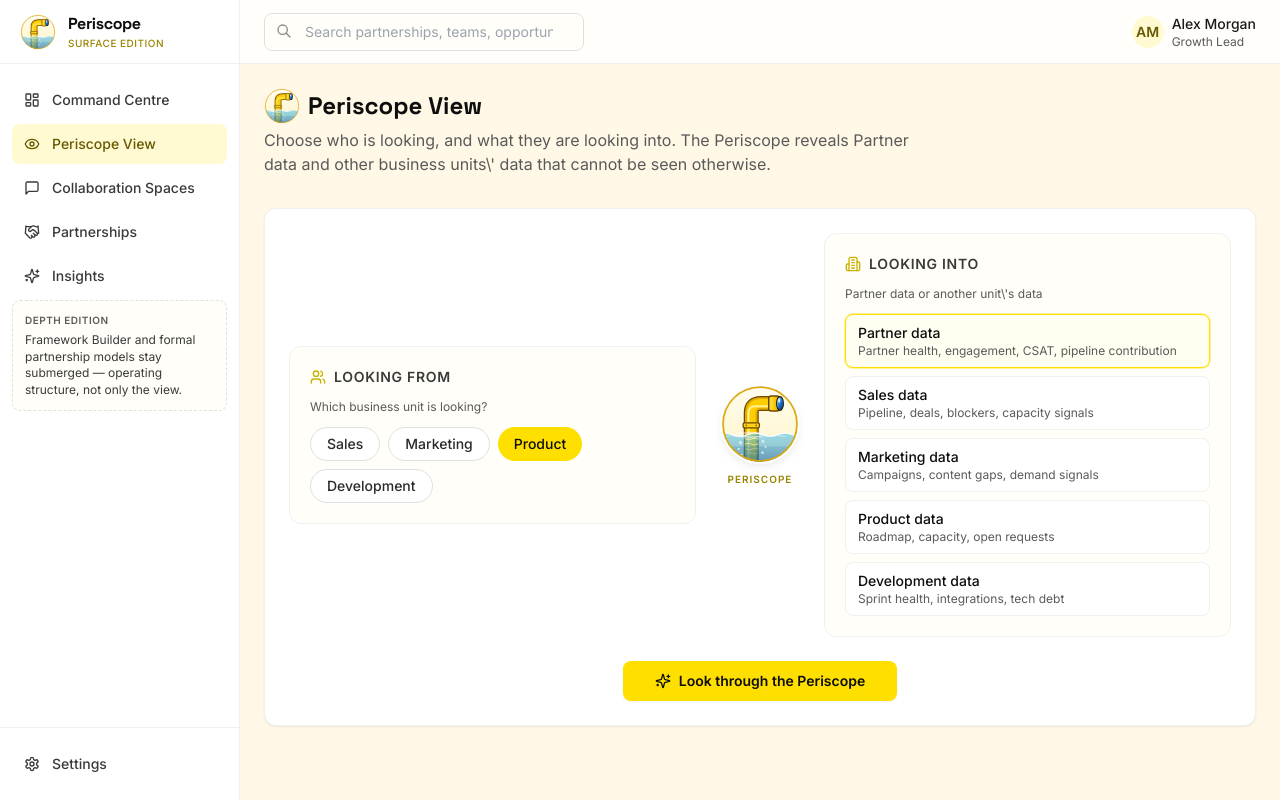
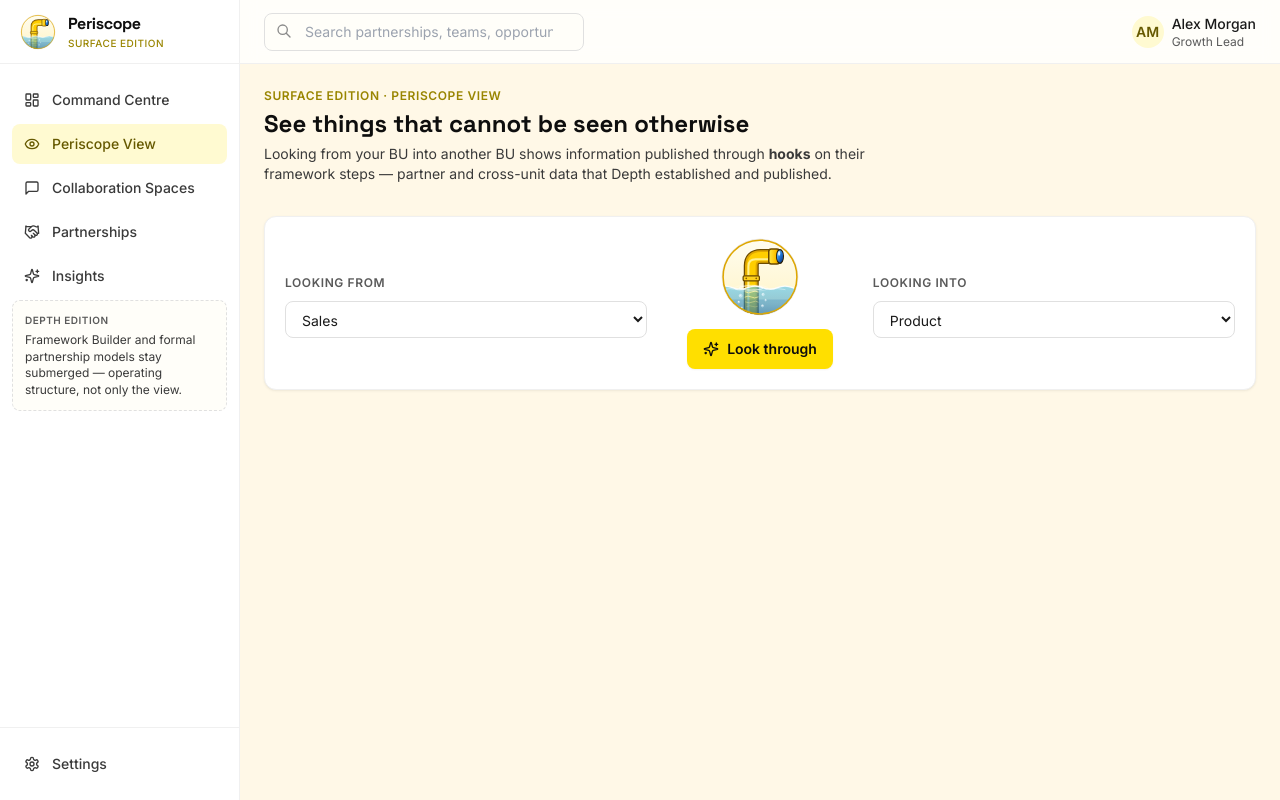
Before and after one commit to futureimadmin/periscope, a React (Vite) app in the folder frontend/: page /app/periscope in a window 1280 px wide. Built offline with nearby package versions, Linux system fonts and the light colour scheme.

Commit message:
feat(surface): Periscope View shows published hook data Looking from/into

```diff
--- a/frontend/src/pages/PeriscopeView.tsx
+++ b/frontend/src/pages/PeriscopeView.tsx
@@ -1,235 +1,180 @@
 import { useState } from 'react'
-import {
-  Sparkles,
-  Loader2,
-  Building2,
-  Users,
-} from 'lucide-react'
+import { Sparkles, Loader2, Anchor } from 'lucide-react'
 import PeriscopeIcon from '../components/PeriscopeIcon'
 
-const teams = ['Sales', 'Marketing', 'Product', 'Development'] as const
+const teams = ['Sales', 'Marketing', 'Product', 'Development']
 
-const lookingIntoOptions = [
-  { id: 'partner-data', label: 'Partner data', desc: 'Partner health, engagement, CSAT, pipeline contribution' },
-  { id: 'sales', label: 'Sales data', desc: 'Pipeline, deals, blockers, capacity signals' },
-  { id: 'marketing', label: 'Marketing data', desc: 'Campaigns, content gaps, demand signals' },
-  { id: 'product', label: 'Product data', desc: 'Roadmap, capacity, open requests' },
-  { id: 'development', label: 'Development data', desc: 'Sprint health, integrations, tech debt' },
-]
-
-const sampleVisibility: Record<string, { headline: string; signals: string[]; gaps: string[] }> = {
-  'partner-data': {
-    headline: 'Partner signals that are normally locked in partner systems and account teams.',
-    signals: [
-      'Acme Corp CSAT dipped 8 pts after last integration delay',
-      'Northbeam increased joint pipeline 23% QoQ',
-      '3 partners flagged low engagement but high strategic fit',
+/** Demo feed: published hooks (mirrors GET /surface/visibility) */
+const publishedByProvider: Record<
+  string,
+  { hook: string; step: string; info: Record<string, string | number> }[]
+> = {
+  Product: [
+    {
+      hook: 'Capacity signal',
+      step: 'Capacity check',
+      info: { capacity_pct: 80, next_available_sprint: 'Sprint 42' },
+    },
   ],
-    gaps: [
-      'No shared view of partner success plans across Sales and Product',
-      'Partner roadmap commitments not visible to Development',
+  Sales: [
+    {
+      hook: 'Pipeline signal',
+      step: 'Qualify partner',
+      info: { open_partner_deals: 12, weighted_pipeline: '$2.4M' },
+    },
   ],
+  Marketing: [
+    {
+      hook: 'Demand themes',
+      step: 'Campaign planning',
+      info: { top_theme: 'Partner portal', webinar_pipeline: 340 },
     },
-  sales: {
-    headline: 'Sales pipeline and constraints that other units rarely see in full.',
-    signals: [
-      'Top deals blocked on missing Product roadmap clarity',
-      '$4.2M pipeline with capacity constraints in Q4',
-      'Competitive intelligence requests stacking up',
   ],
-    gaps: [
-      'Product cannot see early intent signals from open deals',
-      'Marketing cannot see which partners drive pipeline',
+  Development: [
+    {
+      hook: 'Sprint load',
+      step: 'Sprint planning',
+      info: { health: 'Yellow', free_capacity: '1 sprint' },
+    },
   ],
-  },
-  marketing: {
-    headline: 'Campaign and demand data that sits outside other teams\' day-to-day view.',
-    signals: [
-      'Partner co-marketing Q4 needs technical assets from Development',
-      'Webinar series driving mid-market interest',
-      'Budget on track; content gaps on integrations',
-    ],
-    gaps: [
-      'Sales cannot see campaign attribution by partner',
-      'Product cannot see demand themes from campaigns',
-    ],
-  },
-  product: {
-    headline: 'Roadmap and capacity signals that Sales and Marketing usually lack.',
-    signals: [
-      'AI insights module and Partner portal v2 in focus',
-      '80% capacity already allocated',
-      'Open request: competitive intelligence feature from Sales',
-    ],
-    gaps: [
-      'Sales cannot see which features land this quarter',
-      'Development capacity not reflected in partner commitments',
-    ],
-  },
-  development: {
-    headline: 'Engineering reality that partner and GTM teams cannot see otherwise.',
-    signals: [
-      'Sprint health: Yellow; limited room for new work',
-      'Salesforce connector in progress',
-      'Tech debt moderate; partner integrations competing for slots',
-    ],
-    gaps: [
-      'Partner SLAs set without visibility into sprint load',
-      'Marketing launch dates not aligned to integration readiness',
-    ],
-  },
 }
 
 export default function PeriscopeView() {
-  const [lookingFrom, setLookingFrom] = useState<string>('Product')
-  const [lookingInto, setLookingInto] = useState<string>('partner-data')
+  const [lookingFrom, setLookingFrom] = useState('Sales')
+  const [lookingInto, setLookingInto] = useState('Product')
   const [loading, setLoading] = useState(false)
   const [revealed, setRevealed] = useState(false)
 
   async function look() {
     setLoading(true)
     setRevealed(false)
-    await new Promise((r) => setTimeout(r, 900))
+    await new Promise((r) => setTimeout(r, 700))
     setLoading(false)
     setRevealed(true)
   }
 
-  const view = sampleVisibility[lookingInto]
+  const visible =
+    lookingFrom !== lookingInto ? publishedByProvider[lookingInto] ?? [] : []
 
   return (
     <div className="space-y-8">
       <div>
-        <h1 className="font-display text-2xl font-bold text-charcoal-900 flex items-center gap-2">
-          <PeriscopeIcon className="h-9 w-9" />
-          Periscope View
+        <p className="text-xs font-semibold uppercase tracking-wider text-gold-700">
+          Surface Edition · Periscope View
+        </p>
+        <h1 className="mt-1 font-display text-2xl font-bold text-charcoal-900">
+          See things that cannot be seen otherwise
         </h1>
-        <p className="mt-1 text-charcoal-500 max-w-2xl">
-          Choose who is looking, and what they are looking into. The Periscope reveals Partner data
-          and other business units\' data that cannot be seen otherwise.
+        <p className="mt-1 max-w-2xl text-sm text-charcoal-600">
+          Looking from your BU into another BU shows information published through{' '}
+          <strong>hooks</strong> on their framework steps — partner and cross-unit data
+          that Depth established and published.
         </p>
       </div>
 
-      <div className="card p-6">
-        <div className="grid gap-6 lg:grid-cols-[1fr_auto_1fr] items-center">
-          <div className="rounded-xl border border-charcoal-100 bg-cream-50 p-5">
-            <div className="flex items-center gap-2 mb-3">
-              <Users className="h-4 w-4 text-gold-600" />
-              <h2 className="text-sm font-semibold uppercase tracking-wider text-charcoal-600">
+      <div className="card flex flex-col items-stretch gap-6 md:flex-row md:items-center md:justify-center">
+        <div className="flex-1 space-y-2">
+          <label className="text-xs font-semibold uppercase tracking-wider text-charcoal-500">
             Looking from
-              </h2>
-            </div>
-            <p className="text-xs text-charcoal-500 mb-3">Which business unit is looking?</p>
-            <div className="flex flex-wrap gap-2">
-              {teams.map((t) => (
-                <button
-                  key={t}
-                  onClick={() => {
-                    setLookingFrom(t)
+          </label>
+          <select
+            className="input"
+            value={lookingFrom}
+            onChange={(e) => {
+              setLookingFrom(e.target.value)
               setRevealed(false)
             }}
-                  className={`rounded-full px-4 py-1.5 text-sm font-medium transition ${
-                    lookingFrom === t
-                      ? 'bg-gold-400 text-charcoal-900'
-                      : 'bg-white border border-charcoal-200 text-charcoal-700 hover:border-gold-300'
-                  }`}
           >
+            {teams.map((t) => (
+              <option key={t} value={t}>
                 {t}
-                </button>
+              </option>
             ))}
-            </div>
+          </select>
         </div>
 
-          {/* Full round image fills the lens — no yellow ring behind it */}
-          <div className="flex flex-col items-center justify-center gap-2 py-2">
-            <PeriscopeIcon className="h-20 w-20 shadow-elevated" />
-            <span className="text-[10px] font-semibold uppercase tracking-widest text-gold-700">
-              Periscope
-            </span>
-          </div>
-
-          <div className="rounded-xl border border-charcoal-100 bg-cream-50 p-5">
-            <div className="flex items-center gap-2 mb-3">
-              <Building2 className="h-4 w-4 text-gold-600" />
-              <h2 className="text-sm font-semibold uppercase tracking-wider text-charcoal-600">
-                Looking into
-              </h2>
-            </div>
-            <p className="text-xs text-charcoal-500 mb-3">Partner data or another unit\'s data</p>
-            <div className="space-y-2">
-              {lookingIntoOptions.map((opt) => (
-                <button
-                  key={opt.id}
-                  onClick={() => {
-                    setLookingInto(opt.id)
-                    setRevealed(false)
-                  }}
-                  className={`w-full text-left rounded-lg border px-3 py-2 transition ${
-                    lookingInto === opt.id
-                      ? 'border-gold-400 bg-gold-50 ring-1 ring-gold-200'
-                      : 'border-charcoal-100 bg-white hover:border-gold-200'
-                  }`}
-                >
-                  <p className="text-sm font-medium text-charcoal-900">{opt.label}</p>
-                  <p className="text-xs text-charcoal-500">{opt.desc}</p>
-                </button>
-              ))}
-            </div>
-          </div>
-        </div>
-
-        <div className="mt-6 flex justify-center">
-          <button onClick={look} disabled={loading} className="btn-primary px-8">
+        <div className="flex flex-col items-center justify-center px-4">
+          <PeriscopeIcon className="h-20 w-20 text-gold-500" />
+          <button type="button" className="btn-primary mt-3" onClick={look} disabled={loading}>
             {loading ? (
               <>
-                <Loader2 className="h-4 w-4 animate-spin" />
-                Looking through the Periscope\u2026
+                <Loader2 className="h-4 w-4 animate-spin" /> Looking…
               </>
             ) : (
               <>
-                <Sparkles className="h-4 w-4" />
-                Look through the Periscope
+                <Sparkles className="h-4 w-4" /> Look through
               </>
             )}
           </button>
         </div>
+
+        <div className="flex-1 space-y-2">
+          <label className="text-xs font-semibold uppercase tracking-wider text-charcoal-500">
+            Looking into
+          </label>
+          <select
+            className="input"
+            value={lookingInto}
+            onChange={(e) => {
+              setLookingInto(e.target.value)
+              setRevealed(false)
+            }}
+          >
+            {teams.map((t) => (
+              <option key={t} value={t}>
+                {t}
+              </option>
+            ))}
+          </select>
+        </div>
       </div>
 
-      {revealed && view && (
-        <div className="space-y-4">
-          <div className="card border-gold-200 bg-gold-50/50">
-            <p className="text-xs uppercase tracking-widest text-gold-700 mb-1">
-              {lookingFrom} looking into{' '}
-              {lookingIntoOptions.find((o) => o.id === lookingInto)?.label}
+      {revealed && (
+        <div className="card space-y-4">
+          <h2 className="font-display text-lg font-semibold text-charcoal-900">
+            Visible via established hooks
+          </h2>
+          <p className="text-sm text-charcoal-600">
+            <span className="font-medium text-charcoal-800">{lookingFrom}</span> looking into{' '}
+            <span className="font-medium text-charcoal-800">{lookingInto}</span>
           </p>
-            <p className="font-display text-lg font-semibold text-charcoal-900">{view.headline}</p>
+
+          {lookingFrom === lookingInto ? (
+            <p className="text-sm text-charcoal-500">
+              Choose a different BU to look into — hooks expose another unit's published
+              step data.
+            </p>
+          ) : visible.length === 0 ? (
+            <p className="rounded-lg border border-dashed border-charcoal-200 bg-cream-50 p-4 text-sm text-charcoal-500">
+              No active published hooks from {lookingInto} for {lookingFrom} yet. In Depth,
+              add a hook on a step, connect, approve, and publish.
+            </p>
+          ) : (
+            <ul className="space-y-3">
+              {visible.map((v) => (
+                <li
+                  key={v.hook}
+                  className="rounded-xl border border-gold-200 bg-gold-50/50 p-4"
+                >
+                  <div className="flex items-center gap-2 text-sm font-semibold text-charcoal-900">
+                    <Anchor className="h-4 w-4 text-gold-700" />
+                    {v.hook}
+                    <span className="font-normal text-charcoal-500">· step: {v.step}</span>
                   </div>
-
-          <div className="grid gap-4 md:grid-cols-2">
-            <div className="card">
-              <h3 className="font-display font-semibold text-charcoal-900 mb-3">Visible signals</h3>
-              <ul className="space-y-2 text-sm text-charcoal-700">
-                {view.signals.map((s) => (
-                  <li key={s} className="flex gap-2">
-                    <span className="mt-1.5 h-1.5 w-1.5 shrink-0 rounded-full bg-gold-400" />
-                    {s}
+                  <dl className="mt-3 grid gap-2 sm:grid-cols-2">
+                    {Object.entries(v.info).map(([k, val]) => (
+                      <div key={k} className="rounded-lg bg-white/80 px-3 py-2 text-sm">
+                        <dt className="text-[10px] uppercase tracking-wide text-charcoal-400">
+                          {k}
+                        </dt>
+                        <dd className="font-medium text-charcoal-800">{String(val)}</dd>
+                      </div>
+                    ))}
+                  </dl>
                 </li>
               ))}
             </ul>
-            </div>
-            <div className="card">
-              <h3 className="font-display font-semibold text-charcoal-900 mb-3">
-                Gaps that cannot be seen otherwise
-              </h3>
-              <ul className="space-y-2 text-sm text-charcoal-700">
-                {view.gaps.map((g) => (
-                  <li key={g} className="flex gap-2">
-                    <span className="mt-1.5 h-1.5 w-1.5 shrink-0 rounded-full bg-charcoal-400" />
-                    {g}
-                  </li>
-                ))}
-              </ul>
-            </div>
-          </div>
+          )}
         </div>
       )}
     </div>
```
Lines whose indentation alone changed are shown as unchanged.
